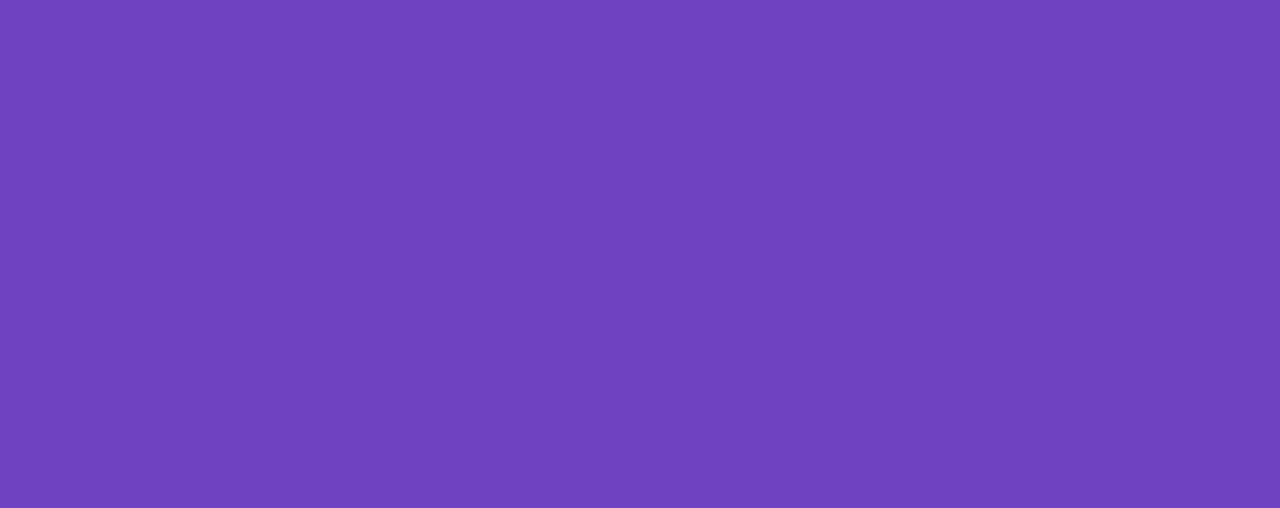
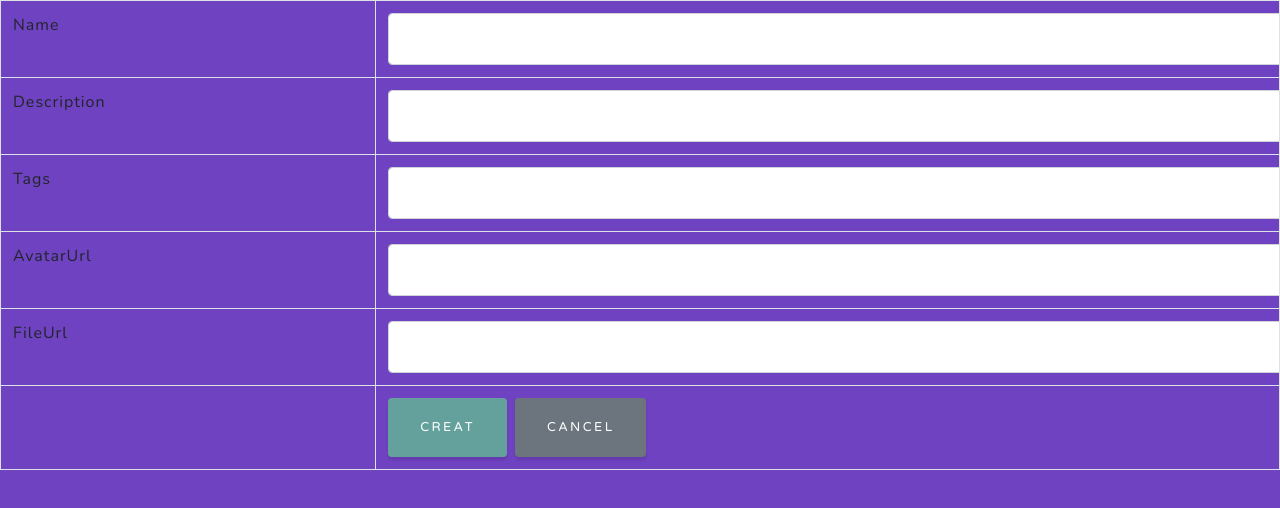
Before and after one commit to hongquan16101995/FourKingMusic-Frontend, an Angular app: page /creatSong in a window 1280 px wide. Before the commit this address led to /. Shown: the top 508 px of the page. Built offline with nearby package versions, Linux system fonts and the light colour scheme.

Commit message:
done creat-song

```diff
--- a/src/app/home/layout/layout.component.html
+++ b/src/app/home/layout/layout.component.html
@@ -7,5 +7,6 @@
     </div>
   </div>
 </header>
+<button class="btn btn-primary" [routerLink]="['creatSong']">Add</button>
 <app-list-song></app-list-song>
 <!--<app-now-playing-bar></app-now-playing-bar>-->
--- a/src/app/song/creat-song/creat-song.component.html
+++ b/src/app/song/creat-song/creat-song.component.html
@@ -1 +1,57 @@
-<p>creat-song works!</p>
+<form (ngSubmit)="onSubmit()" [formGroup]="songForm">
+  <div>
+    <table class="table table-bordered">
+      <tr>
+        <td>Name</td>
+        <td><input class="form-control" type="text" formControlName="name">
+          <div *ngIf="songForm.get('name').hasError('required') && songForm.get('name').touched" class="text-danger">
+            Erros
+          </div>
+        </td>
+      </tr>
+      <tr>
+        <td>Description</td>
+        <td><input class="form-control" type="text" formControlName="description">
+          <div *ngIf="songForm.get('description').hasError('required') && songForm.get('description').touched"
+               class="text-danger">
+            Erros
+          </div>
+        </td>
+      </tr>
+      <tr>
+        <td>Tags</td>
+        <td><input class="form-control" type="text" formControlName="tags">
+          <div *ngIf="songForm.get('tags').hasError('required') && songForm.get('tags').touched" class="text-danger">
+            Erros
+          </div>
+        </td>
+      </tr>
+      <tr>
+        <td>AvatarUrl</td>
+        <td><input class="form-control" type="text" formControlName="avatarUrl">
+          <div *ngIf="songForm.get('avatarUrl').hasError('required') && songForm.get('avatarUrl').touched"
+               class="text-danger">
+            Erros
+          </div>
+        </td>
+      </tr>
+      <tr>
+        <td>FileUrl</td>
+        <td><input class="form-control" type="text" formControlName="fileUrl">
+          <div *ngIf="songForm.get('fileUrl').hasError('required') && songForm.get('fileUrl').touched"
+               class="text-danger">
+            Erros
+          </div>
+        </td>
+      </tr>
+      <tr>
+        <td></td>
+        <td>
+          <button class="btn btn-primary mr-2" type="submit">Creat</button>
+          <button class="btn btn-secondary" routerLink="">Cancel</button>
+        </td>
+      </tr>
+    </table>
+  </div>
+</form>
+<div class="alert alert-danger" role="alert" style="text-align: center" *ngIf="message">{{message}}</div>
--- a/src/app/song/creat-song/creat-song.component.ts
+++ b/src/app/song/creat-song/creat-song.component.ts
@@ -1,7 +1,6 @@
 import { Component, OnInit } from '@angular/core';
 import {FormBuilder, FormGroup, Validators} from '@angular/forms';
 import {Song} from '../../model/Song';
-import {ActivatedRoute, Router} from '@angular/router';
 import {SongService} from '../../service/song.service';
 
 @Component({
@@ -11,42 +10,36 @@ import {SongService} from '../../service/song.service';
 })
 export class CreatSongComponent implements OnInit {
 
-  id: number;
   songForm: FormGroup;
-  message = '';
-  song: Song;
+  message: string;
+  song: Song = {
+    id: 0,
+    name: '',
+    description: '',
+    tags: '',
+    avatarUrl: '',
+    fileUrl: ''
+  };
 
   constructor(private formBuilder: FormBuilder,
-              private songService: SongService,
-              private route: Router,
-              private router: ActivatedRoute) { }
+              private songService: SongService) { }
 
   ngOnInit(): void {
-    this.id = Number(this.router.snapshot.paramMap.get('id'));
     this.songForm = this.formBuilder.group(
       {
-        title: ['', [Validators.required]],
-        author: ['', [Validators.required]],
-        description: ['', [Validators.required]]
+        name: ['', [Validators.required]],
+        description: ['', [Validators.required]],
+        tags: ['', [Validators.required]],
+        avatarUrl: ['', [Validators.required]],
+        fileUrl: ['', [Validators.required]]
       });
-    this.songService.getById(this.id).subscribe(book => {
-      this.song = book;
-      this.songForm.patchValue(this.song);
-    });
   }
 
   // tslint:disable-next-line:typedef
   onSubmit() {
-    this.songForm.value.id = this.song.id;
-    this.songForm.value.role = this.song.name;
-    this.songForm.value.password = this.song.description;
-    this.songForm.value.password = this.song.tags;
-    this.songForm.value.password = this.song.avatarUrl;
-    this.songForm.value.password = this.song.fileUrl;
-    this.songForm.value.password = this.song.dateCreated;
-    this.songService.updateSong(this.songForm.value).subscribe(() => {
-      this.message = 'Update successfully!';
-      this.song = this.songForm.value;
+    this.song = this.songForm.value;
+    this.songService.createSong(this.song).subscribe(() => {
+      this.message = 'Add successfully';
     });
   }
 
--- a/src/environments/environment.ts
+++ b/src/environments/environment.ts
@@ -4,7 +4,7 @@
 
 export const environment = {
   production: false,
-  apiUrl: 'http://localhost:8080'
+  apiUrl: 'http://10.30.0.31:8080'
 };
 
 /*
```
Also changed, not shown: src/app/app-routing.module.ts (+9 -3 lines), src/app/app.module.ts (+21 -13 lines).
